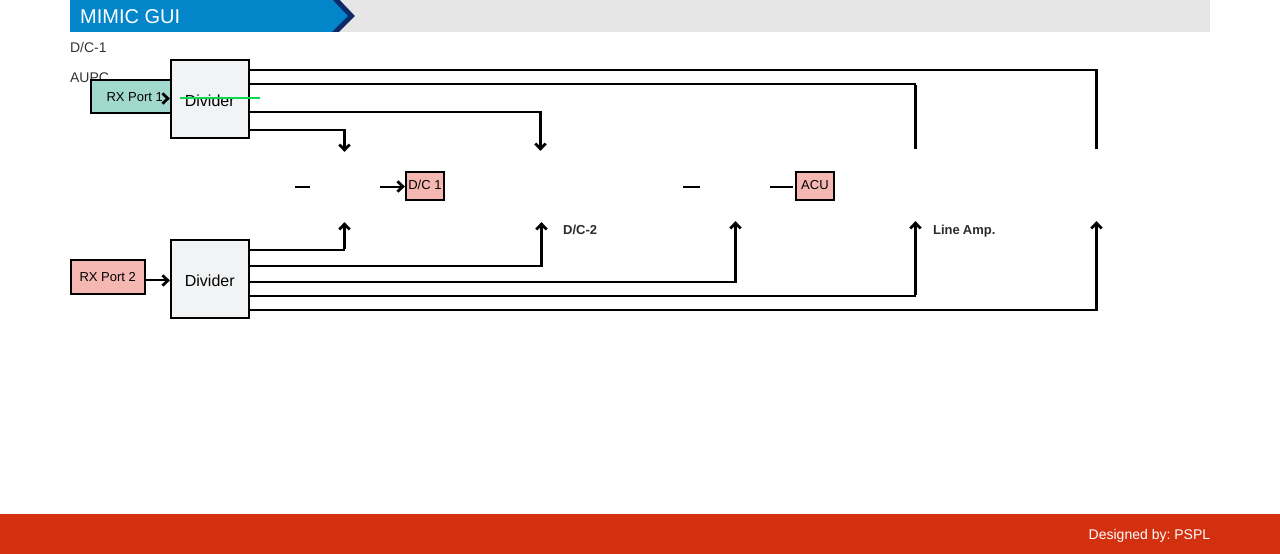
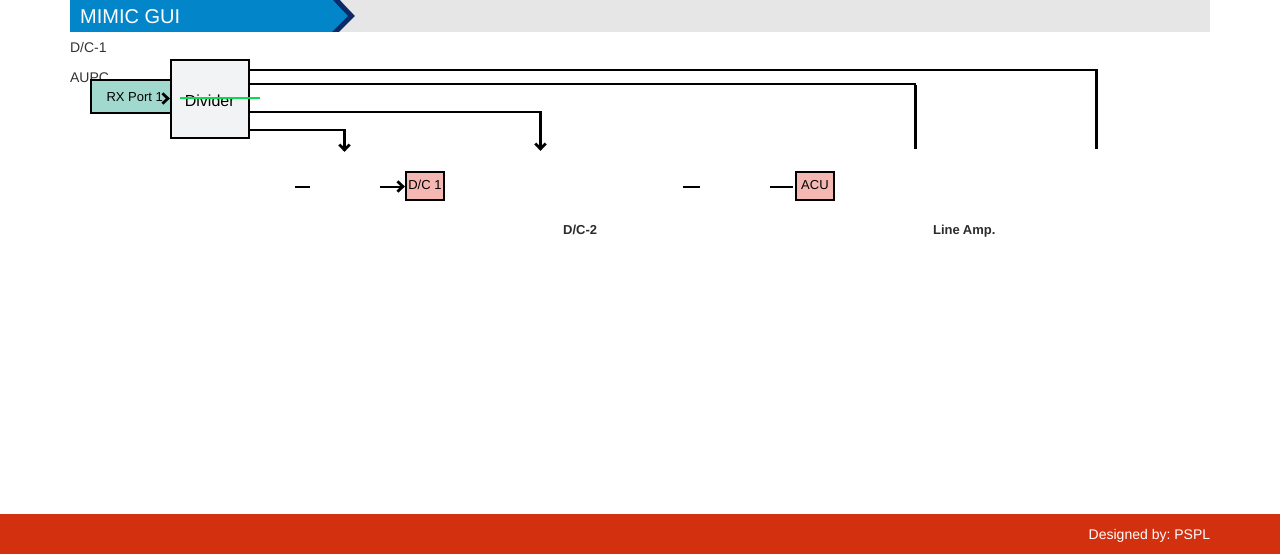
Before and after one commit to vikaszalavadiya/RF-Switching-System-using-Flask-framework, a Flask app: page / in a window 1280 px wide. Shown: the part 246-800 px from the top of the page. Run offline with Flask 2, Linux system fonts and the light colour scheme; some libraries are stand-ins or nearby versions.

Commit message:
Update index.html

```diff
--- a/Downlink-SW-Webpage/Templates/index.html
+++ b/Downlink-SW-Webpage/Templates/index.html
@@ -104,20 +104,7 @@
 													<br>
 													<h4>Manufacturer</h4>
 													<hr style="width: 100%; height: 1px; background-color: #d2300e; margin: 0 0 10px 0;">
-													<table class="modeltext">
-														<tr>
-															<td><b>Company Name</b></td>
-															<td><b>:</b> PranisKom Solutions Private Limited</td>
-														</tr>
-														<tr>
-															<td><b>E-mail</b></td>
-															<td><b>:</b> sales@praniskom.com</td>
-														</tr>
-														<tr>
-															<td><b>Phone</b></td>
-															<td><b>:</b> +91 265 2985335</td>
-														</tr>
-													</table>
+
 												</div>
 											</div>
 										</div>
@@ -224,33 +211,8 @@
 											<div id="line_divi1_cs5_1"></div>
 											<div id="line_divi1_cs5_2"></div>
 											<div id="down_cs5"></div>
-											<p id="cs5_text">AUPC</p><!-- ------------------------------------------------------------------------------------------- -->
-
-											<div id="port2"><h3 id="port1_text">RX Port 2</h3></div>
-											<div id="line_port2_divi2"></div>
-											<div id="right_divi2"></div>
-											<div id="divi2"> <h3 id="divi1_text">Divider</h3> </div>
-
-											<div id="line_divi2_cs1_1"></div>
-											<div id="line_divi2_cs1_2"></div>
-											<div id="up_cs1"></div>
-
-											<div id="line_divi2_cs2_1"></div>
-											<div id="line_divi2_cs2_2"></div>
-											<div id="up_cs2"></div>
-
-
-											<div id="line_divi2_cs3_1"></div>
-											<div id="line_divi2_cs3_2"></div>
-											<div id="up_cs3"></div>
-
-											<div id="line_divi2_cs4_1"></div>
-											<div id="line_divi2_cs4_2"></div>
-											<div id="up_cs4"></div>
-
-											<div id="line_divi2_cs5_1"></div>
-											<div id="line_divi2_cs5_2"></div>
-											<div id="up_cs5"></div>
+											<p id="cs5_text">AUPC</p>
+
 
 										</div>
 
```
